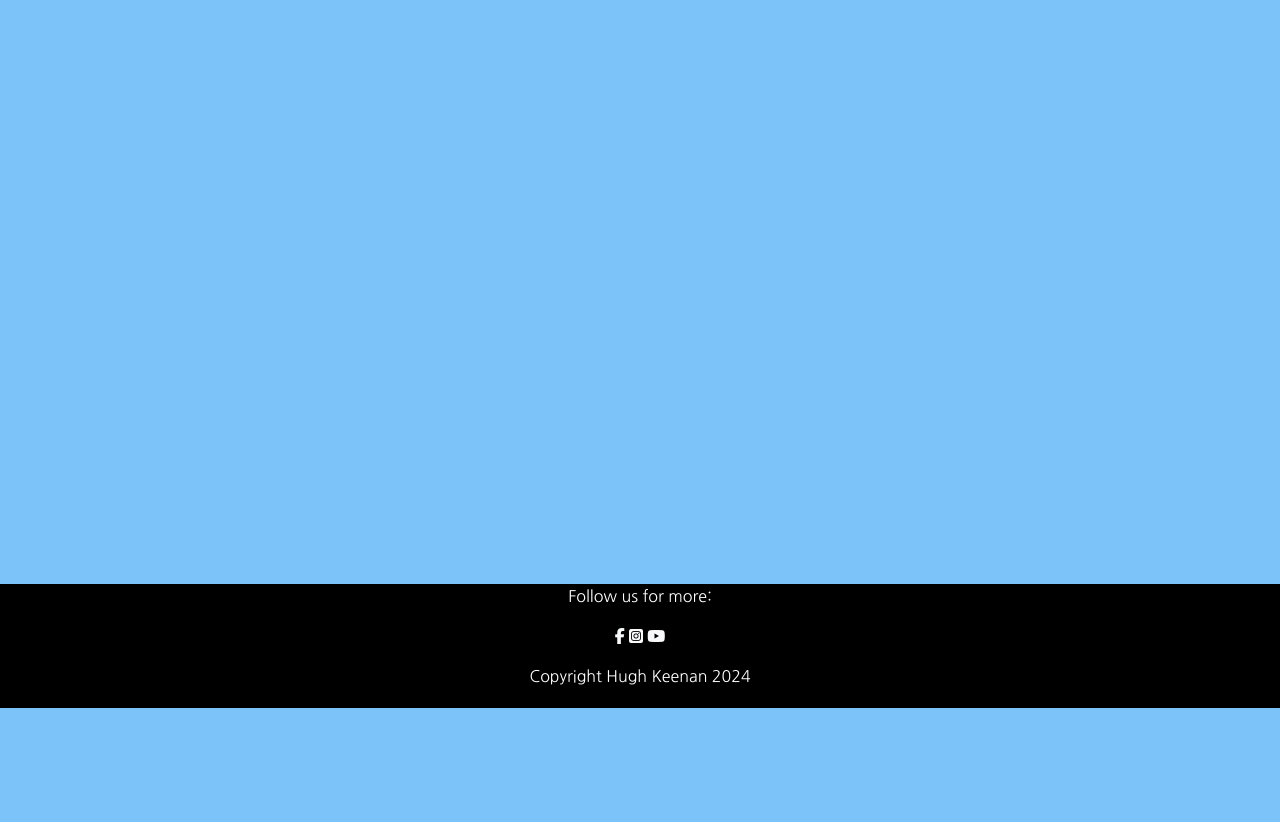
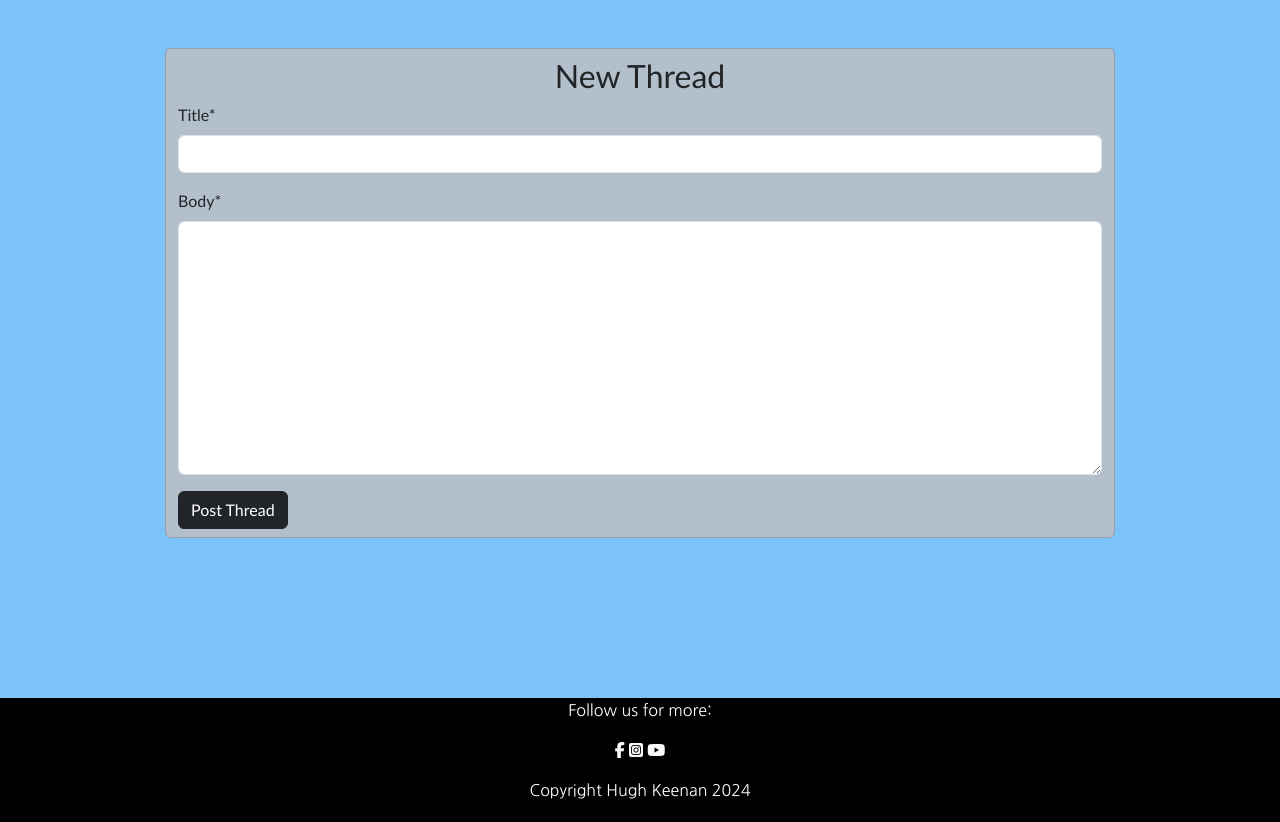
Before and after one commit to HughKeenan/project-game, a Django app: page /new-thread/ in a window 1280 px wide. Shown: the part 85-907 px from the top of the page. Before the commit the page ends 793 px from the top, so only its background shows below. Run offline with Django 4.2, Linux system fonts and the light colour scheme; data that the repository does not hold is empty; some libraries are stand-ins or nearby versions; some web fonts are replaced.

Commit message:
add form to allow users to post new threads

```diff
--- a/news/forms.py
+++ b/news/forms.py
@@ -6,3 +6,8 @@ class ResponseForm(forms.ModelForm):
     class Meta:
         model = Response
         fields = ('body',)
+
+class ThreadForm(forms.ModelForm):
+    class Meta:
+        model = Thread
+        fields = ('title', 'body',)
--- a/news/models.py
+++ b/news/models.py
@@ -1,5 +1,6 @@
 from django.db import models
 from django.contrib.auth.models import User
+from django.template.defaultfilters import slugify
 
 VISIBLE = ((0, "Visible"), (1, "Invisible"))
 
@@ -18,6 +19,11 @@ class Thread(models.Model):
         ordering = ["-posted_on"]
     def __str__(self):
         return f"{self.title} - {self.poster}"
+
+    def save(self):
+        if not self.slug:
+            self.slug = slugify(self.title)
+        return super().save()
 
 class Response(models.Model):
     """
--- a/news/templates/news/new.html
+++ b/news/templates/news/new.html
@@ -17,4 +17,20 @@
     </div>
   </div>
 </div>
+
+<div class="container">
+  <div class="row justify-content-center">
+    <div class="card col-10 py-2 colorcard">
+      <div>
+        <h2 class="text-center">New Thread</h2>
+        <!-- Form to report users -->
+        <form method="post">
+          {{ thread_form | crispy }}
+          {% csrf_token %}
+          <button class="btn btn-dark" type="submit">Post Thread</button>
+        </form>
+      </div>
+    </div>
+  </div>
+</div>
 {% endblock content %}
--- a/news/templates/news/thread_detail.html
+++ b/news/templates/news/thread_detail.html
@@ -29,6 +29,10 @@
           {{ thread.body | safe }}
         </p>
         <hr>
+        {% if user.is_authenticated and thread.poster == user %}
+            <button class="btn btn-edit btn-dark" thread_id="{{ thread.id }}">Edit</button>
+            <button class="btn btn-delete btn-dark" thread_id="{{ thread.id }}">Delete</button>
+        {% endif %}
         <div>
           {% for response in responses %}
           <div>
--- a/news/views.py
+++ b/news/views.py
@@ -3,7 +3,7 @@ from django.views import generic
 from django.contrib import messages
 from django.http import HttpResponseRedirect
 from .models import Thread, Response, NewThread
-from .forms import ResponseForm
+from .forms import ResponseForm, ThreadForm
 
 # Create your views here.
 class ThreadList(generic.ListView):
@@ -96,8 +96,18 @@ def new_thread(request):
     new = NewThread.objects.all()
     template = "news/new.html"
 
+    thread_form = ThreadForm()
+
+    if request.method == "POST":
+        thread_form = ThreadForm(data=request.POST)
+        if thread_form.is_valid():
+            thread = thread_form.save(commit=False)
+            thread.poster = request.user
+            thread.save()
+
     return render(
         request,
         template,
-        {"new": new,},
+        {"new": new,
+        "thread_form": thread_form,},
     )
```
